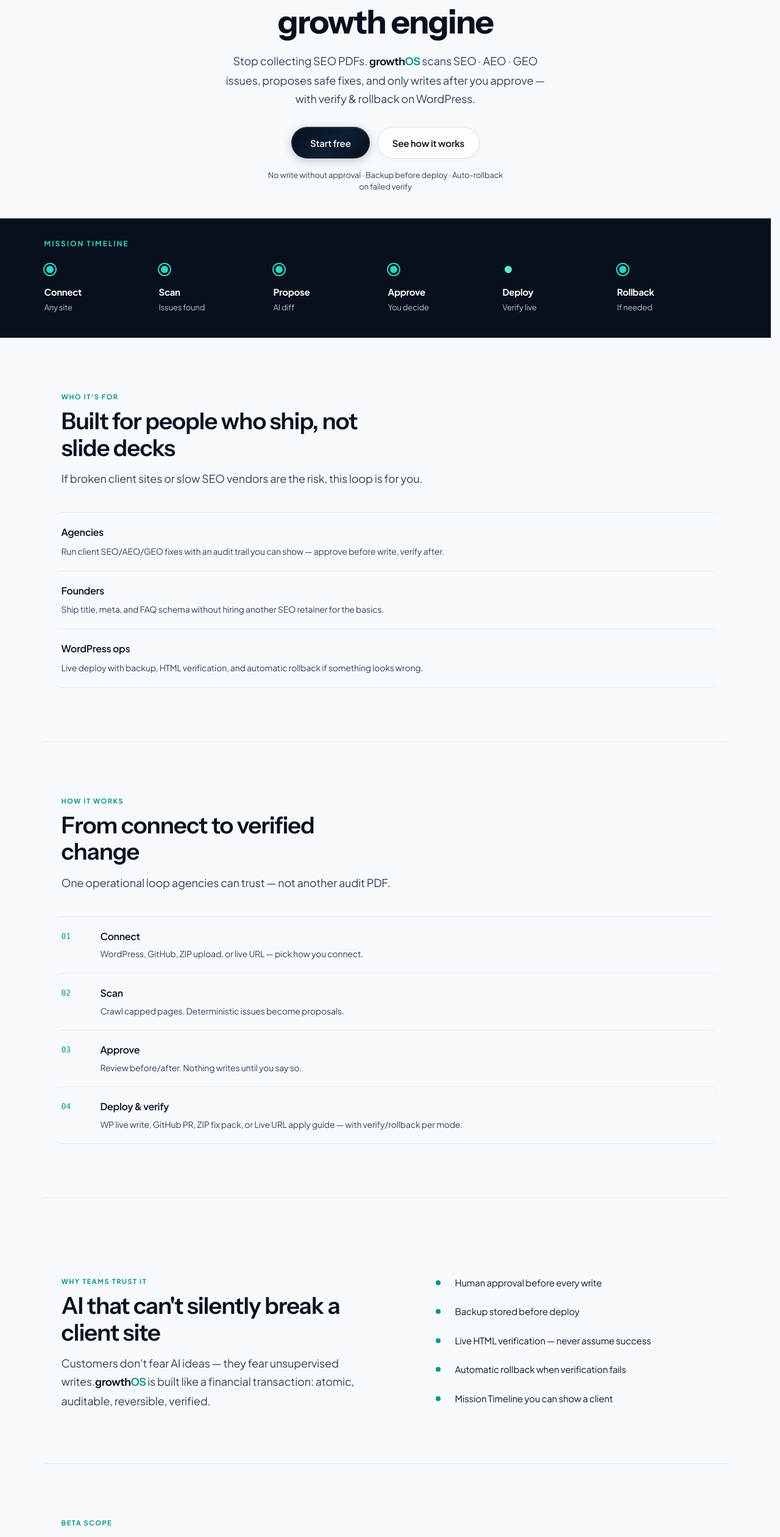
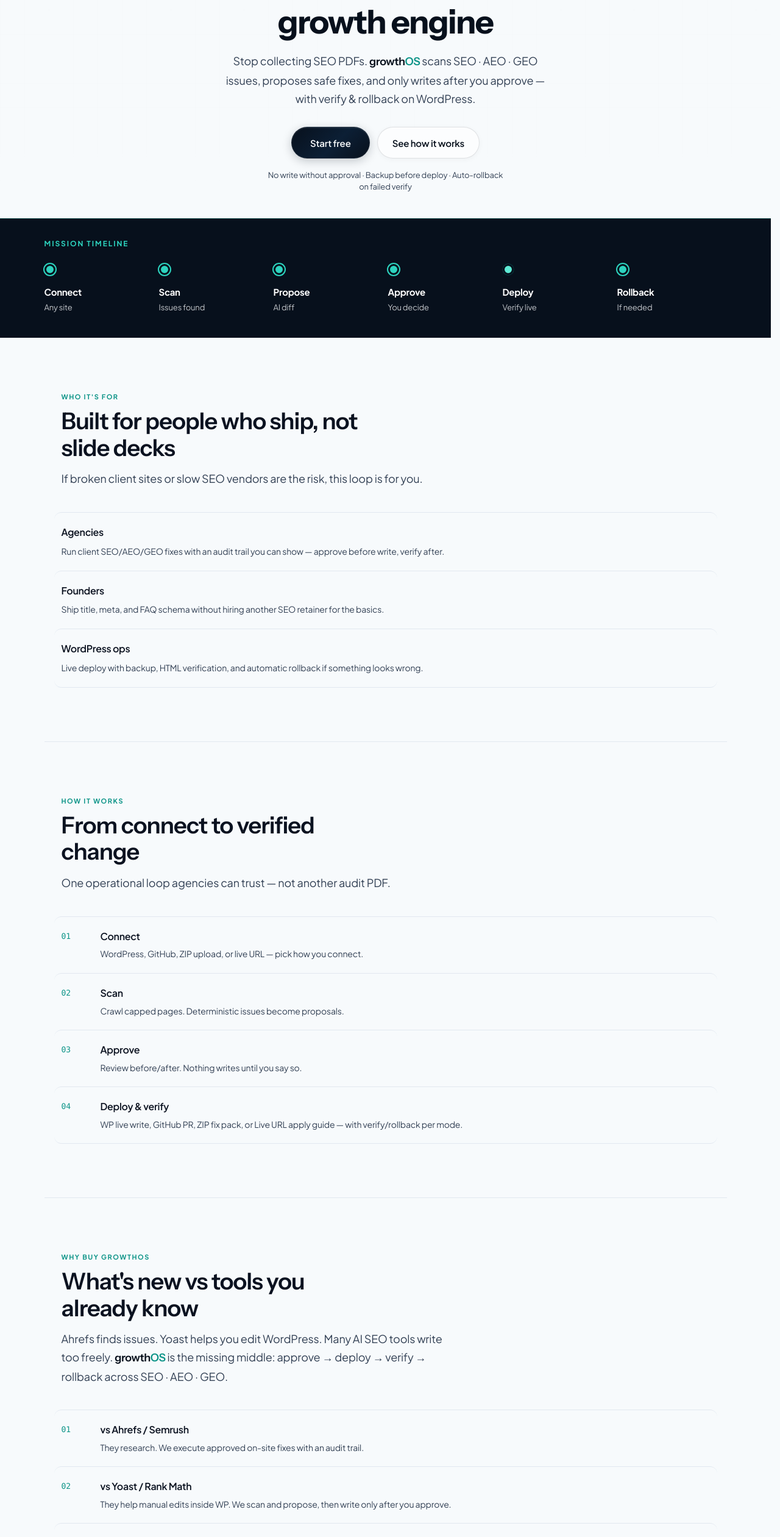
Before and after one commit to ankushkumar14092-dot/growthOS, a Next.js app in the folder apps/web/: page / in a window 1280 px wide. Shown: the part 253-2774 px from the top of the page at 61% size. Built offline with nearby package versions, Linux system fonts and the light colour scheme; no server answers.

Commit message:
Add competitive wedge page and why-buy messaging for conversion.
Ship /compare vs Ahrefs/Yoast/Alli-style tools and surface the approve-verify-rollback differentiation on the landing page so buyers understand what is new.

```diff
--- a/apps/web/src/app/globals.css
+++ b/apps/web/src/app/globals.css
@@ -1666,6 +1666,54 @@
   text-decoration: none;
 }
 
+.land-compare-wrap {
+  overflow-x: auto;
+  border: 1px solid var(--color-border);
+  border-radius: 16px;
+  background: var(--color-surface);
+}
+
+.land-compare-table {
+  width: 100%;
+  min-width: 720px;
+  border-collapse: collapse;
+  font-size: 14px;
+}
+
+.land-compare-table th,
+.land-compare-table td {
+  padding: 14px 16px;
+  text-align: left;
+  vertical-align: top;
+  border-bottom: 1px solid var(--color-border);
+  line-height: 1.45;
+}
+
+.land-compare-table thead th {
+  font-size: 12px;
+  font-weight: 700;
+  letter-spacing: 0.04em;
+  text-transform: uppercase;
+  color: var(--color-text-muted);
+  background: rgba(13, 148, 136, 0.04);
+}
+
+.land-compare-table tbody th {
+  font-weight: 600;
+  color: var(--color-navy);
+  width: 22%;
+}
+
+.land-compare-table td[data-strong="yes"] {
+  font-weight: 600;
+  color: var(--color-teal);
+}
+
+.land-compare-table tbody tr:last-child th,
+.land-compare-table tbody tr:last-child td {
+  border-bottom: none;
+}
+
 
 @media (max-width: 800px) {
   .land-timeline {
--- a/apps/web/src/app/sitemap.ts
+++ b/apps/web/src/app/sitemap.ts
@@ -11,6 +11,12 @@
       lastModified,
       changeFrequency: "monthly",
       priority: 0.9,
+    },
+    {
+      url: `${site}/compare`,
+      lastModified,
+      changeFrequency: "monthly",
+      priority: 0.85,
     },
     {
       url: `${site}/pricing`,
--- a/apps/web/src/components/landing/LandingPage.tsx
+++ b/apps/web/src/components/landing/LandingPage.tsx
@@ -86,6 +86,7 @@
           <nav className="land-nav">
             <a href="#how">Product</a>
             <a href="/pricing">Pricing</a>
+            <a href="/compare">Compare</a>
             <a href="/seo-aeo-geo">SEO · AEO · GEO</a>
             <a href="#beta">Beta</a>
             <a className="land-nav-login" href="/signup">
@@ -202,6 +203,51 @@
             </div>
           ))}
         </div>
+      </section>
+
+      <section id="wedge" className="land-section">
+        <p className="land-kicker">Why buy growthOS</p>
+        <h2 className="land-h2">What&apos;s new vs tools you already know</h2>
+        <p className="land-lead">
+          Ahrefs finds issues. Yoast helps you edit WordPress. Many AI SEO tools
+          write too freely. <BrandText /> is the missing middle: approve → deploy →
+          verify → rollback across SEO · AEO · GEO.
+        </p>
+        <div className="land-flow" style={{ marginTop: 40 }}>
+          {[
+            [
+              "01",
+              "vs Ahrefs / Semrush",
+              "They research. We execute approved on-site fixes with an audit trail.",
+            ],
+            [
+              "02",
+              "vs Yoast / Rank Math",
+              "They help manual edits inside WP. We scan and propose, then write only after you approve.",
+            ],
+            [
+              "03",
+              "vs Alli-style AI SEO",
+              "We prioritize live HTML verification + rollback and work beyond WordPress (GitHub / ZIP / Live URL).",
+            ],
+            [
+              "04",
+              "Our wedge",
+              "Hosted Mission Control + multi-connect + trust loop you can show a client.",
+            ],
+          ].map(([n, t, d]) => (
+            <div key={n} className="land-flow-item">
+              <div className="land-flow-num">{n}</div>
+              <div>
+                <strong>{t}</strong>
+                <span>{d}</span>
+              </div>
+            </div>
+          ))}
+        </div>
+        <p style={{ marginTop: 20 }}>
+          <a href="/compare">Full comparison table →</a>
+        </p>
       </section>
 
       <section id="trust" className="land-section">
@@ -358,6 +404,7 @@
         <nav style={{ display: "flex", gap: 16, flexWrap: "wrap" }}>
           <a href="/#how">Product</a>
           <a href="/pricing">Pricing</a>
+          <a href="/compare">Compare</a>
           <a href="/seo-aeo-geo">SEO · AEO · GEO</a>
           <a href="/#faq">FAQ</a>
           <a href="/signup">Signup</a>
--- a/apps/web/src/components/landing/MarketingShell.tsx
+++ b/apps/web/src/components/landing/MarketingShell.tsx
@@ -18,6 +18,7 @@
           <nav className="land-nav">
             <a href="/#how">Product</a>
             <a href="/pricing">Pricing</a>
+            <a href="/compare">Compare</a>
             <a href="/seo-aeo-geo">SEO · AEO · GEO</a>
             <a className="land-nav-login" href="/signup">
               Start free
@@ -31,6 +32,7 @@
         <nav style={{ display: "flex", gap: 16, flexWrap: "wrap" }}>
           <a href="/#how">Product</a>
           <a href="/pricing">Pricing</a>
+          <a href="/compare">Compare</a>
           <a href="/seo-aeo-geo">SEO · AEO · GEO</a>
           <a href="/#faq">FAQ</a>
           <a href="/signup">Signup</a>
```
Also changed, not shown: apps/web/src/app/compare/page.tsx (added, +160 -0 lines), apps/web/public/llms.txt.
